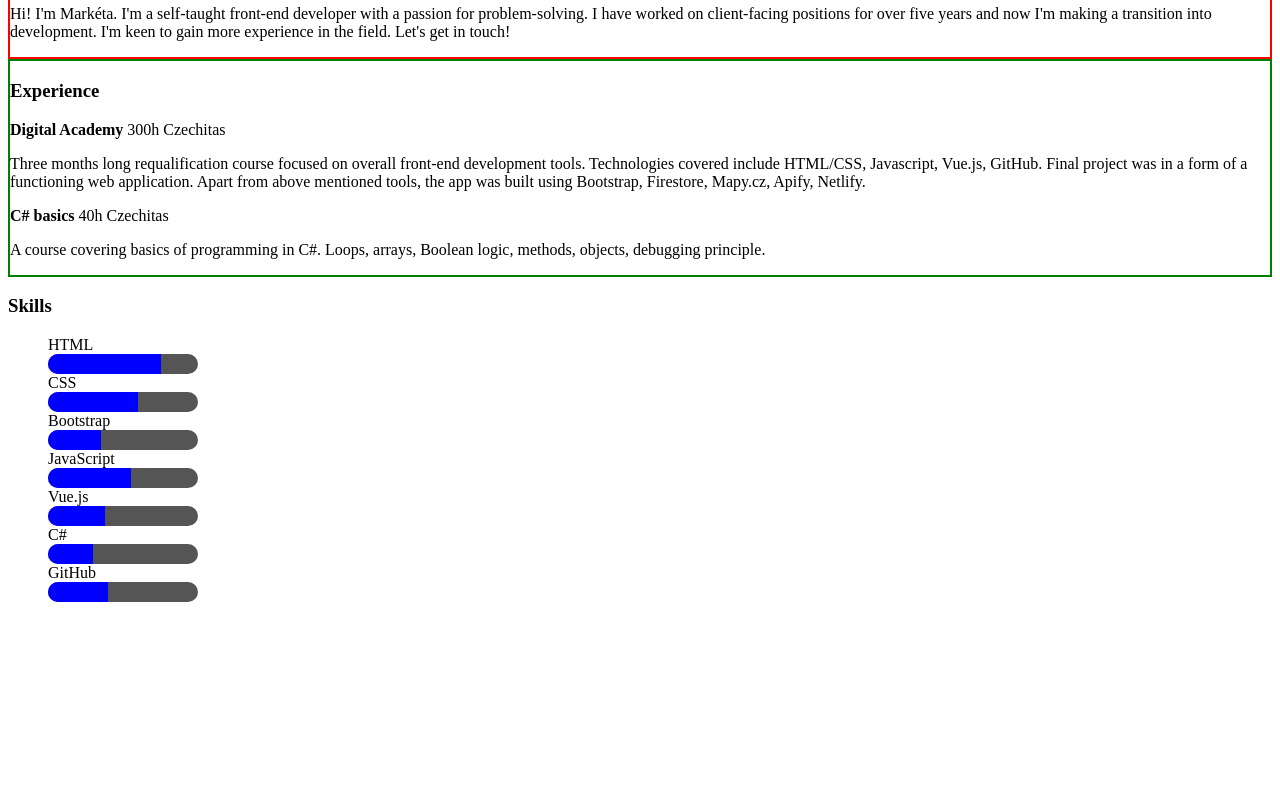
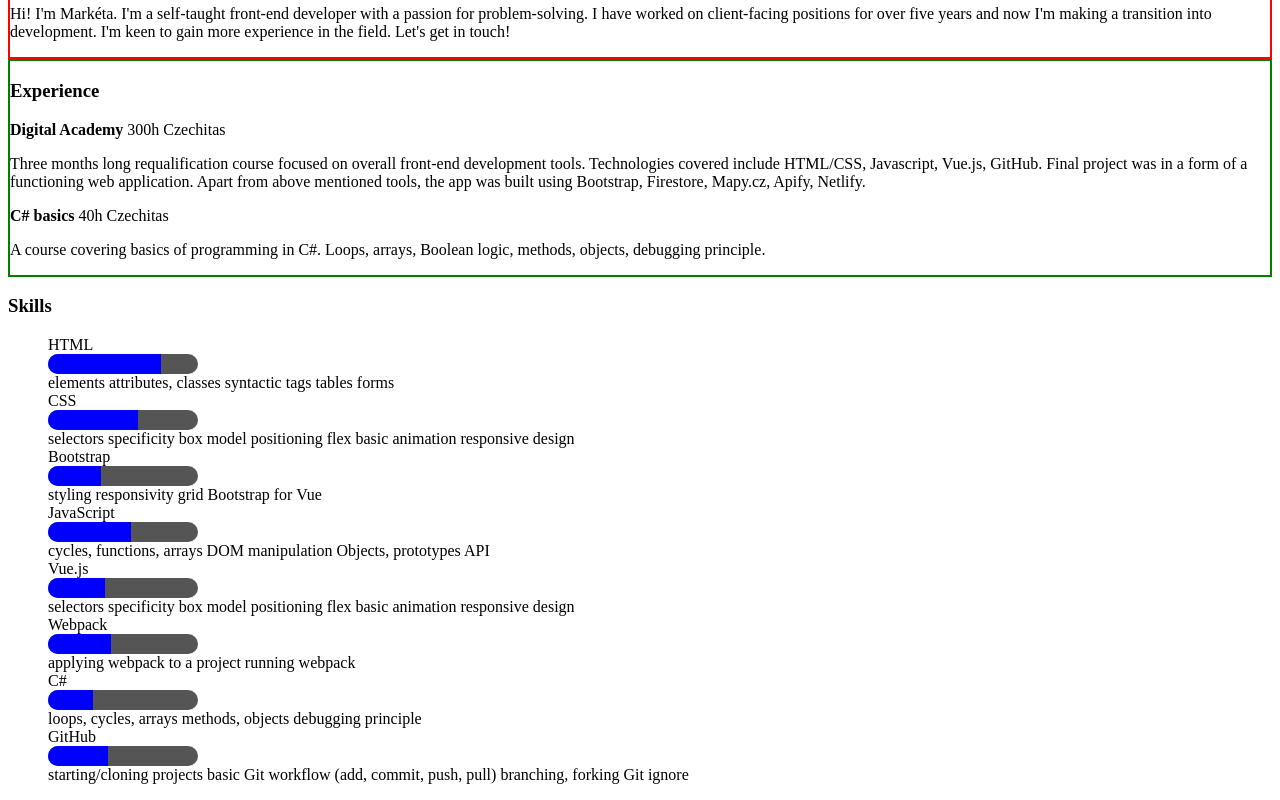
Before and after one commit to marketaanezka/Resume-website, a plain HTML site: page index.html in a window 1280 px wide. Shown: the part 367-1167 px from the top of the page. Before the commit the page ends 985 px from the top, so only its background shows below. Drawn offline with Linux system fonts and the light colour scheme.

Commit message:
added skill descriptions

```diff
--- a/index.html
+++ b/index.html
@@ -68,9 +68,16 @@
         <div class="skills__listing">
           <ul class="skills__list">
             <li>
-              <span class="skills__title">HTML</span>
+              <span class="skills__title ">HTML</span>
               <div class="skills__rating">
                 <span class="skills__html"></span>
+              </div>
+              <div class="skills__description mobile__hidden ">
+                <span>elements</span>
+                <span>attributes, classes</span>
+                <span>syntactic tags</span>
+                <span>tables</span>
+                <span>forms</span>
               </div>
             </li>
             <li>
@@ -78,11 +85,26 @@
               <div class="skills__rating">
                 <span class="skills__css"></span>
               </div>
+              <div class="skills__description mobile__hidden">
+                <span>selectors</span>
+                <span>specificity</span>
+                <span>box model</span>
+                <span>positioning</span>
+                <span>flex</span>
+                <span>basic animation</span>
+                <span>responsive design</span>
+              </div>
             </li>
             <li>
               <span class="skills__title">Bootstrap</span>
               <div class="skills__rating">
                 <span class="skills__bootstrap"></span>
+              </div>
+              <div class="skills__description mobile__hidden">
+                <span>styling</span>
+                <span>responsivity</span>
+                <span>grid</span>
+                <span>Bootstrap for Vue</span>
               </div>
             </li>
             <li>
@@ -90,11 +112,36 @@
               <div class="skills__rating">
                 <span class="skills__javascript"></span>
               </div>
+              <div class="skills__description mobile__hidden">
+                <span>cycles, functions, arrays</span>
+                <span>DOM manipulation</span>
+                <span>Objects, prototypes</span>
+                <span>API</span>
+              </div>
             </li>
             <li>
               <span class="skills__title">Vue.js</span>
               <div class="skills__rating">
                 <span class="skills__vuejs"></span>
+              </div>
+              <div class="skills__description mobile__hidden">
+                <span>selectors</span>
+                <span>specificity</span>
+                <span>box model</span>
+                <span>positioning</span>
+                <span>flex</span>
+                <span>basic animation</span>
+                <span>responsive design</span>
+              </div>
+            </li>
+            <li>
+              <span class="skills__title">Webpack</span>
+              <div class="skills__rating">
+                <span class="skills__webpack"></span>
+              </div>
+              <div class="skills__description mobile__hidden">
+                <span>applying webpack to a project</span>
+                <span>running webpack</span>
               </div>
             </li>
             <li>
@@ -102,11 +149,22 @@
               <div class="skills__rating">
                 <span class="skills__cs"></span>
               </div>
+              <div class="skills__description mobile__hidden">
+                <span>loops, cycles, arrays</span>
+                <span>methods, objects</span>
+                <span>debugging principle</span>
+              </div>
             </li>
             <li>
               <span class="skills__title">GitHub</span>
               <div class="skills__rating">
                 <span class="skills__github"></span>
+              </div>
+              <div class="skills__description mobile__hidden">
+                <span>starting/cloning projects</span>
+                <span>basic Git workflow (add, commit, push, pull)</span>
+                <span>branching, forking</span>
+                <span>Git ignore</span>
               </div>
             </li>
           </ul>
--- a/style.css
+++ b/style.css
@@ -8,7 +8,7 @@
 
 .profile__photo {
   width: 150px;
-  height:150px;
+  height: 150px;
   background-image: url(/Resume-website/img/profile.JPG);
   background-position: center;
   background-repeat: no-repeat;
@@ -89,6 +89,16 @@
   }
 }
 
+.skills__webpack {
+  animation-name: webpack;
+}
+
+@keyframes webpack {
+  to {
+    width: 42%;
+  }
+}
+
 .skills__cs {
   animation-name: cs;
 }
@@ -108,3 +118,14 @@
     width: 40%;
   }
 }
+
+/*
+description will show on hover on title
+.htmldescription {
+  display: none;
+}
+
+elements must be direct siblings
+.htmltitle:hover + .htmldescription {
+  display: block;
+} */
```
Also changed, not shown: index.js (line endings or trailing spaces).
